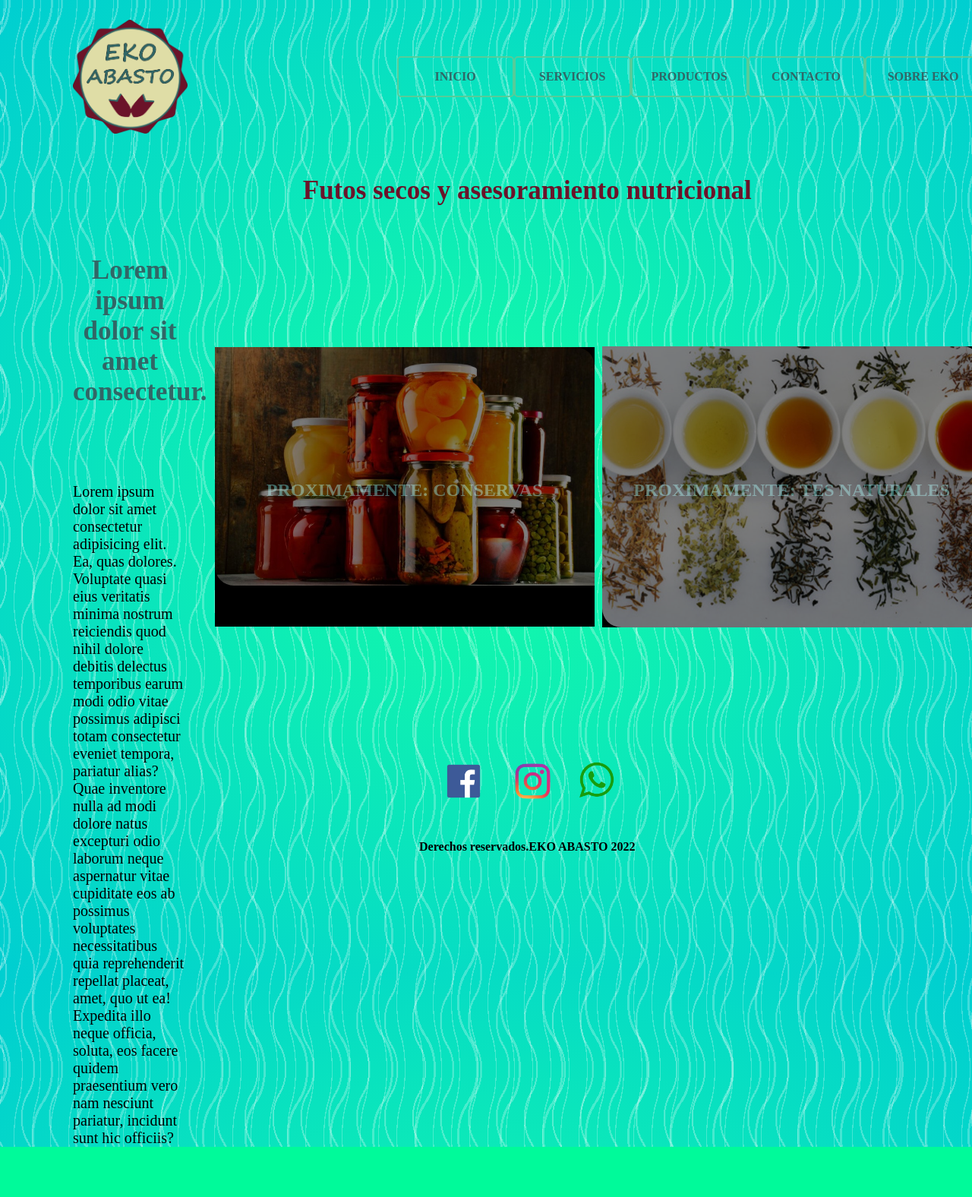
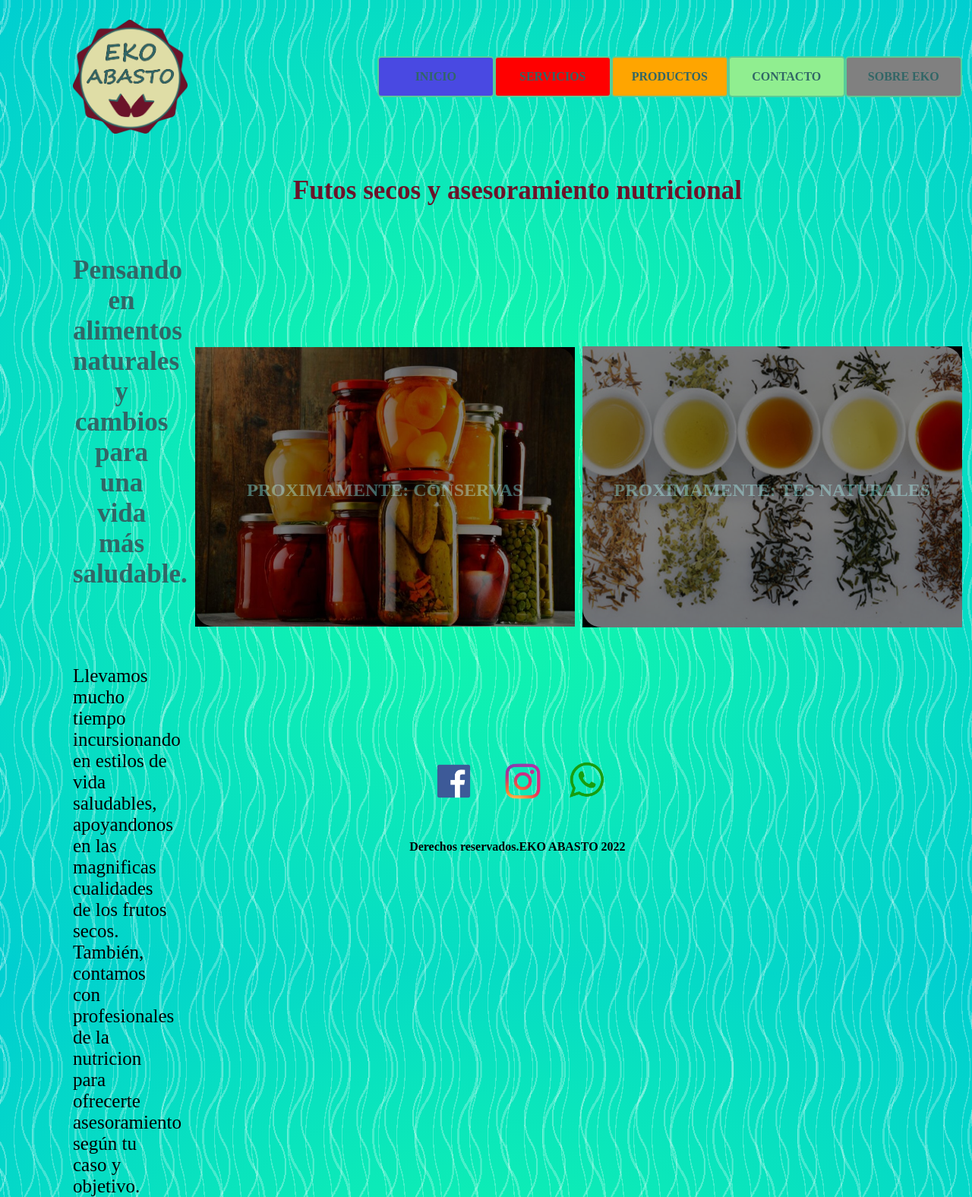
Before and after one commit to DavidNizDev/proyectoCoderhouse, a website: page Codigo/index.html in a window 1280 px wide. Shown: the whole page at 76% size. Before the commit the page ends 1510 px from the top, so only its background shows below. Drawn offline with Linux system fonts and the light colour scheme.

Commit message:
Commit entregable clase 15

```diff
--- a/Codigo/index.html
+++ b/Codigo/index.html
@@ -5,10 +5,11 @@
     <meta charset="UTF-8">
     <meta name="viewport" content="width=device-width, initial-scale=1.0">
     <meta http-equiv="X-UA-Compatible" content="ie=edge">
+    <meta name="description"
+        content="Tu lugar donde encontrarás enorme variedad de frutos secos y asesoramientos saludables.">
     <title>Inicio - Eko Abasto</title>
     <link href="https://fonts.googleapis.com/css?family=Manjari&display=swap" rel="stylesheet">
     <link rel="stylesheet" href="./css/estilos.min.css">
-    <!-- <link rel="stylesheet" href="./css/estilos.css"> -->
 </head>
 
 <!--                    HEADER                   -->
@@ -22,11 +23,12 @@
             <div class="caja_nav">
                 <nav class="nav">
                     <ul class="enlaces">
-                        <li><a class="css-button-sliding-to-left--green" href="index.html">Inicio</a></li>
-                        <li><a class="css-button-sliding-to-left--green" href="pages/servicios.html">Servicios</a></li>
-                        <li><a class="css-button-sliding-to-left--green" href="pages/productos.html">Productos</a></li>
-                        <li><a class="css-button-sliding-to-left--green" href="pages/contacto.html">Contacto</a></li>
-                        <li><a class="css-button-sliding-to-left--green" href="pages/sobre-eko-abasto.html">Sobre Eko</a></li>
+                        <li><a class="css-button-sliding-to-left--green botonInicio" href="index.html">Inicio</a></li>
+                        <li><a class="css-button-sliding-to-left--green botonServicios" href="pages/servicios.html">Servicios</a></li>
+                        <li><a class="css-button-sliding-to-left--green botonProductos" href="pages/productos.html">Productos</a></li>
+                        <li><a class="css-button-sliding-to-left--green botonContacto" href="pages/contacto.html">Contacto</a></li>
+                        <li><a class="css-button-sliding-to-left--green botonSobre" href="pages/sobre-eko-abasto.html">Sobre
+                                Eko</a></li>
                     </ul>
                 </nav>
             </div>
@@ -41,19 +43,13 @@
 
         <main class="main1">
             <h2>
-                Lorem ipsum dolor sit amet consectetur.
+                Pensando en alimentos naturales y cambios para una vida más saludable.
             </h2>
             <p>
-                Lorem ipsum dolor sit amet consectetur adipisicing elit. Ea, quas dolores. Voluptate quasi eius
-                veritatis minima nostrum reiciendis quod nihil dolore debitis delectus temporibus earum modi odio
-                vitae
-                possimus adipisci totam consectetur eveniet tempora, pariatur alias? Quae inventore nulla ad modi
-                dolore
-                natus excepturi odio laborum neque aspernatur vitae cupiditate eos ab possimus voluptates
-                necessitatibus
-                quia reprehenderit repellat placeat, amet, quo ut ea! Expedita illo neque officia, soluta, eos
-                facere
-                quidem praesentium vero nam nesciunt pariatur, incidunt sunt hic officiis?
+                Llevamos mucho tiempo incursionando en estilos de vida saludables, apoyandonos en las magnificas
+                cualidades de los frutos secos.
+                También, contamos con profesionales de la nutricion para ofrecerte asesoramiento según tu caso y
+                objetivo.
             </p>
         </main>
         <aside class="main2">
--- a/Codigo/scss/_global.scss
+++ b/Codigo/scss/_global.scss
@@ -63,3 +63,17 @@ body {
     height: 100%;
     background: #57cc99;
 }
+
+$botonesNav: (
+    botonInicio: rgb(73, 73, 226),
+    botonServicios: red,
+    botonProductos: orange,
+    botonContacto: lightgreen,
+    botonSobre: gray,
+);
+
+@each $name, $color in $botonesNav {
+    .#{$name} {
+        background-color: $color;
+    }
+}
--- a/Codigo/scss/_header.scss
+++ b/Codigo/scss/_header.scss
@@ -1,5 +1,3 @@
-@import "./variables";
-
 .encabezado {
     grid-column: 1 / 4;
     grid-row: 1;
--- a/Codigo/scss/_main.scss
+++ b/Codigo/scss/_main.scss
@@ -1,5 +1,3 @@
-@import "./variables";
-
 .main2 {
     grid-column: 2 / 3;
     grid-row: 2 / 4;
@@ -30,7 +28,7 @@
     border-bottom-left-radius: 25px;
     border-top-right-radius: 25px;
     width: 100%;
-    height: 39.3vh;
+    height: 100%;
     position: absolute;
     left: 0;
     top: 0;
--- a/Codigo/scss/_main_izquierda.scss
+++ b/Codigo/scss/_main_izquierda.scss
@@ -1,5 +1,3 @@
-@import "./variables";
-
 .main1 {
     grid-column: 1;
     grid-row: 2 / 4;
@@ -15,6 +13,6 @@
 
 .main1 p {
     padding-top: 100px;
-    font-size: 20px;
+    font-size: 25px;
     width: 85%;
 }
--- a/Codigo/scss/estilos.scss
+++ b/Codigo/scss/estilos.scss
@@ -1,3 +1,4 @@
+@import "./variables";
 @import "./global";
 @import "./header";
 @import "./footer";
@@ -5,4 +6,3 @@
 @import "./main_derecha";
 @import "./main";
 @import "./index_mediasq";
-@import "./variables";
```
Also changed, not shown: Codigo/css/estilos.min.css, Codigo/scss/_footer.scss (line endings or trailing spaces).
